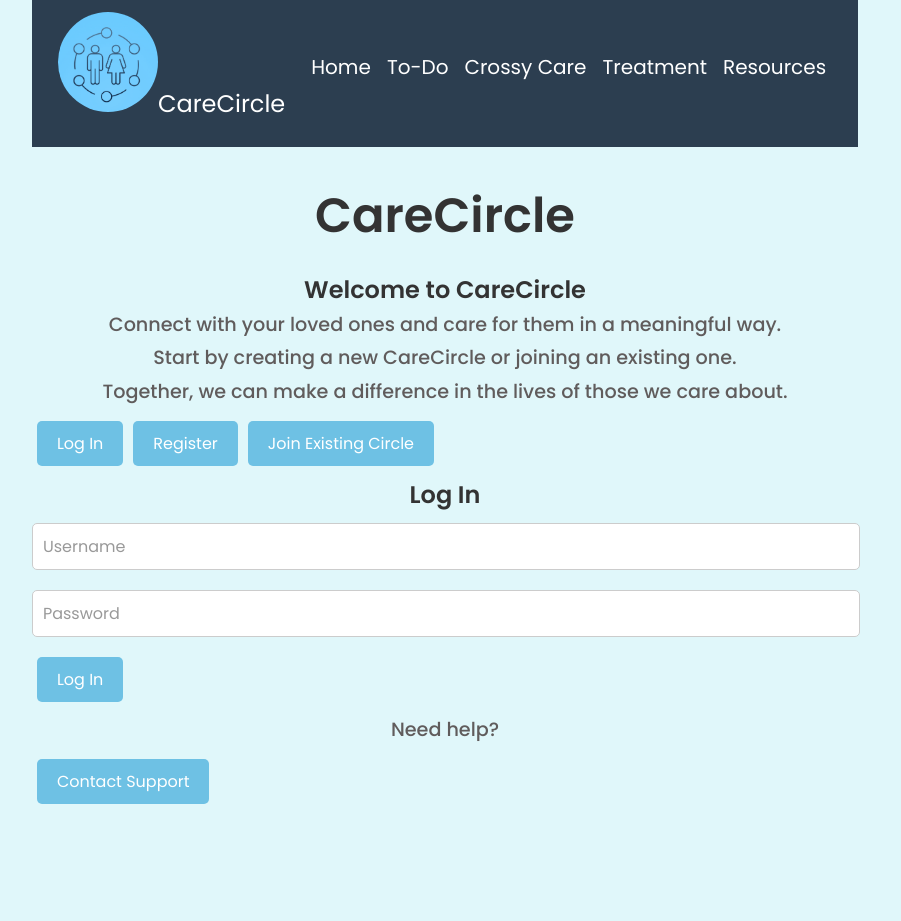
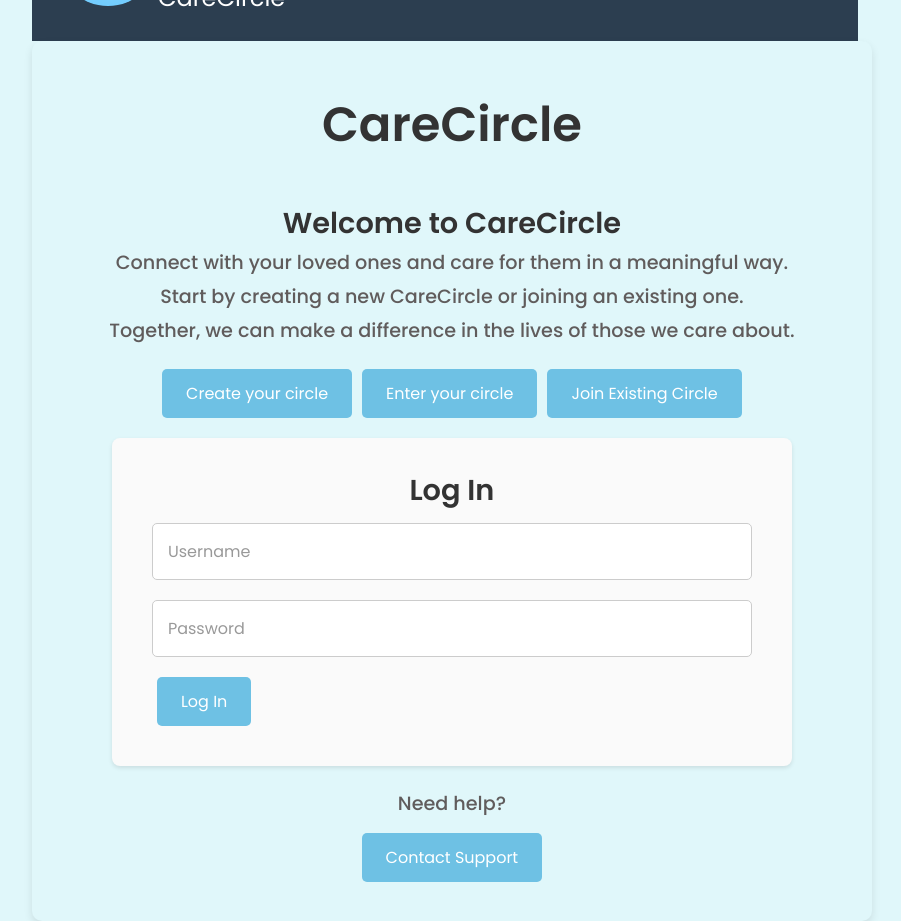
Before and after one commit to emiko47/CareCircle, a React (Create React App) app in the folder carecircle/: page / in a window 1280 px wide. Shown: the whole page, without its empty margins (195-1096 px from the left). Before the commit the page ends 814 px from the top, so only its background shows below. Built offline with nearby package versions, Linux system fonts and the light colour scheme.

Commit message:
Some css styling for the home page

```diff
--- a/carecircle/src/pages/Home.js
+++ b/carecircle/src/pages/Home.js
@@ -17,7 +17,7 @@ const Home = () => {
   };
 
   return (
-    <div>
+    <div className='fullpage'>
       <header>
         <h1>CareCircle</h1>
       </header>
@@ -28,8 +28,8 @@ const Home = () => {
         <p>Together, we can make a difference in the lives of those we care about.</p>
       </div>
       <div className="form-toggle">
-        <button onClick={() => setCurrentForm('login')}>Log In</button>
-        <button onClick={() => setCurrentForm('register')}>Register</button>
+        <button onClick={() => setCurrentForm('register')}>Create your circle</button>
+        <button onClick={() => setCurrentForm('login')}>Enter your circle</button>
         <button onClick={() => setCurrentForm('join')}>Join Existing Circle</button>
       </div>
       <div className="form-container">
--- a/carecircle/src/styles/home.css
+++ b/carecircle/src/styles/home.css
@@ -10,7 +10,7 @@ html {
     display: flex;
     align-items: center;
     justify-content: center;
-    height: 100vh;
+    min-height: 100vh;
 }
 
 header {
@@ -21,6 +21,8 @@ header {
 header h1 {
     font-size: 3rem;
     color: #333333;
+    margin: 0;
+    padding: 20px;
 }
 
 .fullpage {
@@ -31,24 +33,32 @@ header h1 {
     width: 100%;
     max-width: 800px;
     padding: 40px 20px;
-    background-color: #FFFFFF;
+    background-color: #ffffff;
     border-radius: 10px;
     box-shadow: 0 4px 8px rgba(0, 0, 0, 0.1);
 }
 
-.fullpage div {
+.form-container {
     width: 100%;
-    padding: 20px;
-    margin: 10px 0;
-    background-color: #F9F9F9;
+    max-width: 600px;
+    background-color: #FAFAFA;
+    padding: 30px 40px;
+    margin: 20px 0;
     border-radius: 8px;
     box-shadow: 0 2px 4px rgba(0, 0, 0, 0.1);
+    display: flex;
+    flex-direction: column;
+    align-items: center;
+    /* Center content horizontally */
+    justify-content: center;
+    /* Center content vertically */
 }
 
 h2 {
     color: #333333;
-    margin-bottom: 15px;
+    margin-bottom: 20px;
     text-align: center;
+    font-size: 1.8rem;
 }
 
 p {
@@ -63,29 +73,40 @@ button {
     /* Primary blue color */
     color: #ffffff;
     border: none;
-    padding: 10px 20px;
+    padding: 12px 24px;
     margin: 10px 5px;
     border-radius: 5px;
     font-size: 16px;
     cursor: pointer;
-    transition: background-color 0.3s ease;
+    transition: background-color 0.3s ease, box-shadow 0.3s ease;
 }
 
 button:hover {
     background-color: #5AB0D4;
     /* Slightly darker blue on hover */
+    box-shadow: 0 2px 4px rgba(0, 0, 0, 0.1);
 }
 
 input[type="text"],
 input[type="password"] {
-    width: calc(100% - 20px);
-    padding: 10px;
+    width: 100%;
+    padding: 15px;
     margin: 10px 0;
     border: 1px solid #CCCCCC;
     border-radius: 5px;
     font-size: 16px;
+    box-sizing: border-box;
 }
 
 input::placeholder {
     color: #999999;
 }
+
+.form-toggle {
+    margin-top: 20px;
+    text-align: center;
+}
+
+.form-toggle button {
+    margin: 0 5px;
+}
```
